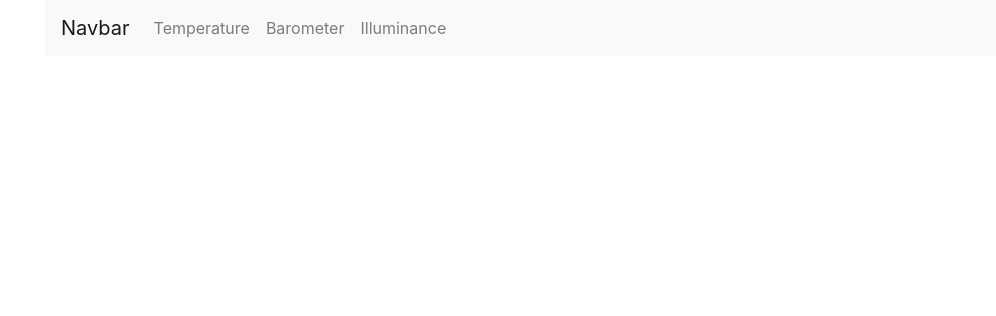
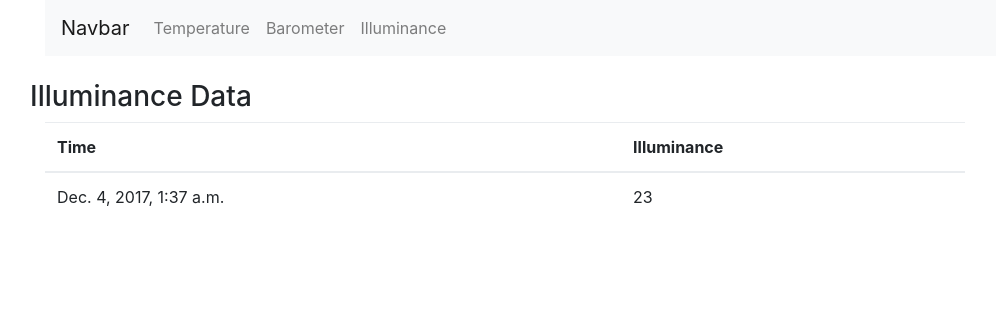
Before and after one commit to IsaacShrestha/secuwear-webapp, a Django app: page /illuminance_list in a window 1280 px wide. Shown: the top 316 px of the page, without its empty margins (40-1036 px from the left). Run offline with Django 3.2, Linux system fonts and the light colour scheme; data comes from the database, SQL or seed files in the repository; both versions use the stored data as it was after the commit; parts of the project's set-up code (start-up, migrations or seed data) failed here and were passed over; some libraries are stand-ins or nearby versions.

Commit message:
everything for illuminance data

```diff
--- a/api/admin.py
+++ b/api/admin.py
@@ -6,3 +6,5 @@ from .models import *
 
 # Register your models here.
 admin.site.register(Temperature)
+admin.site.register(Barometer)
+admin.site.register(Illuminance)
--- a/api/models.py
+++ b/api/models.py
@@ -24,3 +24,44 @@ class Temperature(models.Model):
 
 class TemperatureAdmin(admin.ModelAdmin):
 	list_display = ('time','celsius')
+
+
+class Barometer(models.Model):
+	time = models.DateTimeField(auto_now_add=True)
+	pressure = models.CharField(max_length=200)
+	altitude = models.CharField(max_length=200)
+
+	def __self__(self):
+		return self.pressure
+
+	def __unicode__(self):
+		return self.pressure
+
+	class Meta:
+		verbose_name_plural = "barometer"
+
+	class JSONAPIMeta:
+		resource_name = "barometer"
+
+class BarometerAdmin(admin.ModelAdmin):
+	list_display = ("time", "pressure", "altitude")
+
+
+class Illuminance(models.Model):
+	time = models.DateTimeField(auto_now_add=True)
+	illuminance = models.CharField(max_length=200)
+
+	def __self__(self):
+		return self.illuminance
+
+	def __unicode__(self):
+		return self.illuminance
+
+	class Meta:
+		verbose_name_plural = "Illuminance"
+
+	class JSONAPIMeta:
+		resource_name = "Illuminance"
+
+class IlluminaceAdmin(admin.ModelAdmin):
+	list_display = ("time", "illuminance")
--- a/api/templates/base.html
+++ b/api/templates/base.html
@@ -19,11 +19,11 @@
 			        <a class="nav-link" href="temperature_list">Temperature </a>
 			      </li>
 			      <li class="nav-item">
-			        <a class="nav-link" href="#">Barometer</a>
+			        <a class="nav-link" href="barometer_list">Barometer</a>
 			      </li>
 
 			      <li class="nav-item">
-			        <a class="nav-link" href="#">Illuminance</a>
+			        <a class="nav-link" href="illuminance_list">Illuminance</a>
 			      </li>
 
 
--- /dev/null
+++ b/api/templates/illuminance_list.html
@@ -0,0 +1,28 @@
+	{% extends 'base.html' %}
+		{% block content %}
+			<div class="row">
+				<h3>Illuminance Data</h3>
+			</div>
+			<div class="row">
+				<div class="col-lg-10 col-md-10 col-sm-10 col-xs-10">
+					<table class="table">
+					  <thead>
+					    <tr>
+					      <th scope="col">Time</th>
+					      <th scope="col">Illuminance</th>
+					    </tr>
+					  </thead>
+					  <tbody>
+					  	{% for illuminance in data %}
+						    <tr>
+						      <td>{{ illuminance.time }}</td>
+						      <td>{{ illuminance.illuminance }}</td>
+						    </tr>
+						{% endfor %}
+					  </tbody>
+					</table>
+				</div>
+			</div>
+
+		</div>
+		{% endblock %}
--- a/api/urls.py
+++ b/api/urls.py
@@ -6,11 +6,15 @@ from rest_framework import routers
 
 router=routers.DefaultRouter(trailing_slash=False)
 router.register(r'temperature', views.TemperatureViewSet)
+router.register(r'barometer', views.BarometerViewSet)
+router.register(r'illuminance', views.IlluminanceViewSet)
 
 urlpatterns = [
 	#url(r'^$',views.home, name='home'),
 	url(r'^temperature_list$',views.temperature_list, name='temperature_list'),
 	url(r'^temperature_new$', views.temperature_new, name='temperature_new'),
+	url(r'^barometer_list$', views.barometer_list, name='barometer_list'),
+	url(r'^illuminance_list$', views.illuminance_list, name='illuminance_list'),
 	url(r'^api/', include(router.urls)),
 	url(r'^api-auth/', include('rest_framework.urls', namespace='rest_framework'))
 ]
--- a/api/views.py
+++ b/api/views.py
@@ -22,6 +22,8 @@ def home(request):
 
 
 # Create your views here.
+
+#Temperature
 class TemperatureViewSet(viewsets.ModelViewSet):
 	permission_classes = (AllowAny,)
 	queryset = Temperature.objects.all()
@@ -65,3 +67,25 @@ def temperature_new(request):
 		form = TemperatureForm()
 
 	return render(request, 'temperature_edit.html', {'form': form})
+
+#Barometer
+class BarometerViewSet(viewsets.ModelViewSet):
+	permission_classes = (AllowAny,)
+	queryset = Barometer.objects.all()
+	serializer_class = BarometerSerializer
+
+
+def barometer_list(request):
+	data = Barometer.objects.all()
+	return render(request, 'barometer_list.html', {'data': data})
+
+
+#Illuminance
+class IlluminanceViewSet(viewsets.ModelViewSet):
+	permission_classes = (AllowAny,)
+	queryset = Illuminance.objects.all()
+	serializer_class = IlluminanceSerializer
+
+def illuminance_list(request):
+	data = Illuminance.objects.all()
+	return render(request, 'illuminance_list.html', {'data': data})
```
Also changed, not shown: api/serializers.py (+10 -0 lines), api/templates/barometer_list.html (added, +31 -0 lines), api/migrations/0002_barometer.py (added), api/migrations/0003_illuminance.py (added), db.sqlite3, 7 other files.
